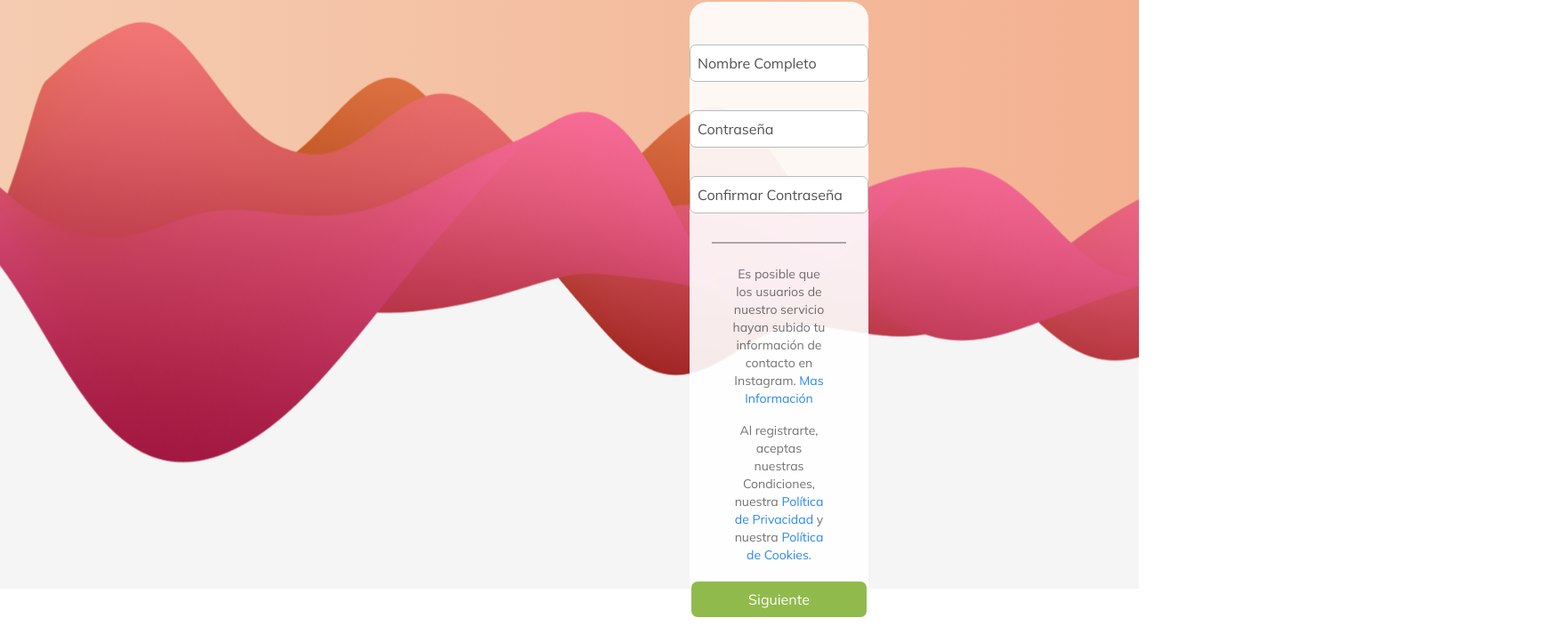
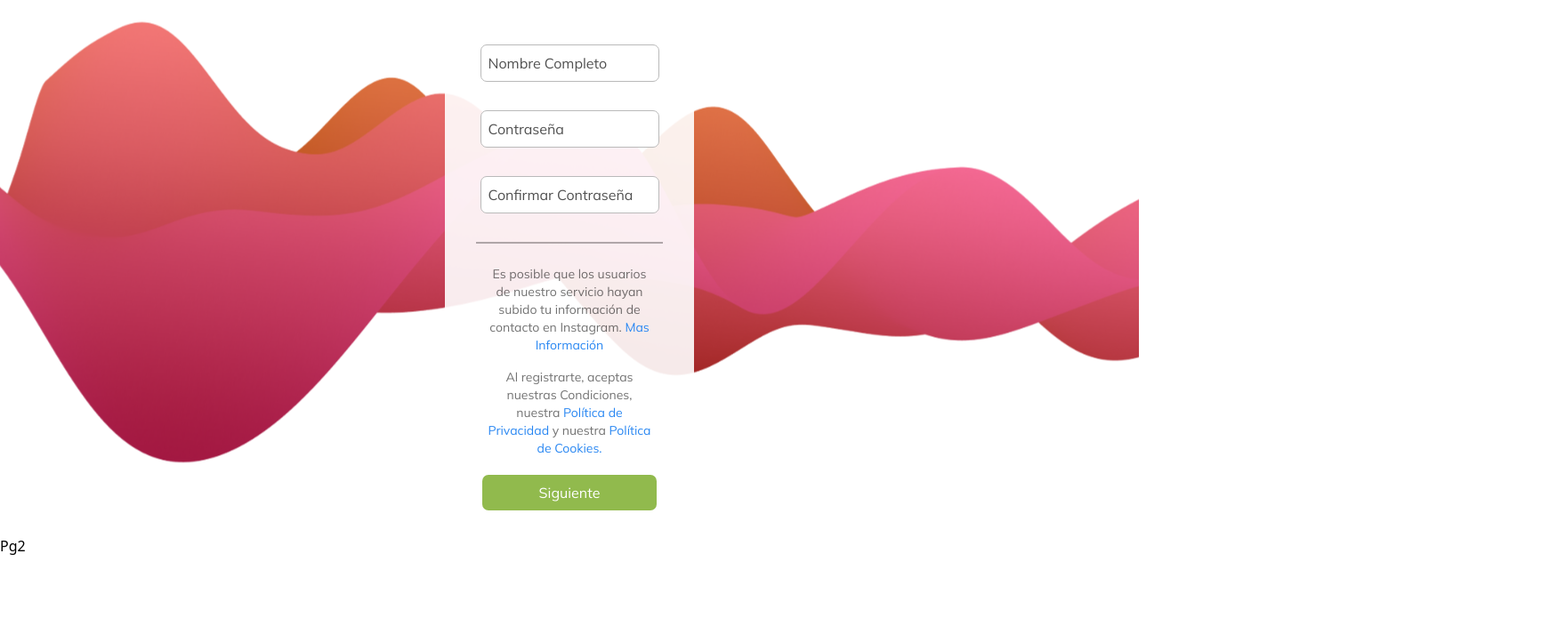
Before and after one commit to GifBlane/giftblane_frontend, a Next.js app: page /test in a window 1280 px wide. Shown: the part 138-860 px from the top of the page at 89% size, 1751 px wide, since content can reach past the window. After the commit the page ends 800 px from the top, so only its background shows below. Built offline with nearby package versions, Linux system fonts and the light colour scheme.

Commit message:
Different pages

```diff
--- a/components/CreateUser.tsx
+++ b/components/CreateUser.tsx
@@ -1,77 +1,13 @@
-import React from "react";
-import { Waves } from "./svg/Waves";
+import React, { useState } from "react";
+import { Pg1 } from "./Pg1";
+import { Pg2 } from "./Pg2";
+
 
 export const CreateUser = () => {
   return (
-    <div className="w-screen h-screen">
-      <Waves className="w-full h-full z-[1] absolute" />
-      <div className="z-[2] absolute">
-        <div className="text-center">
-          <h1 className="font-bold font-mulish text-2xl mt-8 mb-5">
-            Nombre Pagina - Datos Personales
-          </h1>
-          <p className="mb-7 font-mulish text-lg">
-            Crea tu usuario Nemo para disfrutar los beneficios de una Gift Card.
-          </p>
-        </div>
-        <form
-          action=""
-          className="bg-[#FFFFFF]/90 flex flex-col items-center mx-[775px] rounded-[20px] pt-12 pb-7"
-        >
-          <input
-            type="text"
-            name=""
-            placeholder="Nombre Completo"
-            className="placeholder:text-[#515151] p-2 outline-none rounded-[7px] border border-[#BABABA] mb-8 font-mulish"
-          />
-          <input
-            type="password"
-            name=""
-            placeholder="Contraseña"
-            className="placeholder:text-[#515151] p-2 outline-none rounded-[7px] border border-[#BABABA] mb-8 font-mulish"
-          />
-          <input
-            type="password"
-            name=""
-            placeholder="Confirmar Contraseña"
-            className="placeholder:text-[#515151] p-2 outline-none rounded-[7px] border border-[#BABABA] mb-8 font-mulish"
-          />
-          {/* <p className="text-[#DF5478] mb-5 font-mulish text-sm mx-[10%] text-center">
-          Los datos que has introducido no son correctos.
-        </p> */}
-          <span className="mb-6 h-[2px] w-full bg-[#0000004D] lg:w-[75%]"></span>
-          <div className="px-12 text-center font-mulish text-sm">
-            <p className="mb-4 text-[#0000008D]">
-              Es posible que los usuarios de nuestro servicio hayan subido tu
-              información de contacto en Instagram.{" "}
-              <a href="#" className="text-[#2987f2]">
-                Mas Información
-              </a>
-            </p>
-            <p className="text-[#0000008D]">
-              Al registrarte, aceptas nuestras Condiciones, nuestra
-              <a href="#" className="text-[#2987f2]">
-                {" "}
-                Política de Privacidad
-              </a>{" "}
-              y nuestra{" "}
-              <a href="#" className="text-[#2987f2]">
-                {" "}
-                Política de Cookies.
-              </a>
-            </p>
-          </div>
-          <input
-            type="submit"
-            value="Siguiente"
-            className="font-mulish mt-5 cursor-pointer bg-[#91BA4D] px-16 py-2 text-[#FFFFFF] rounded-[7px] m-0"
-          />
-        </form>
-      </div>
-      <span className="w-full h-[52%] z-[0] relative bg-gradient-to-r from-[#F5CCB1] to-[#F3B191] block"></span>
-      <span className="w-full h-[48%] z-[0] relative bg-[#F5F5F5] block"></span>
-    </div>
+    <>
+      <Pg1 />
+      <Pg2 />
+    </>
   );
 };
-
-/* bg-gradient-to-r from-[#DD527C] to-[#EE634C] */
--- /dev/null
+++ b/components/Pg1.tsx
@@ -0,0 +1,94 @@
+import React, { useState } from "react";
+import { Waves } from "./svg/Waves";
+
+export const Pg1 = () => {
+  const [name, setName] = useState("");
+  const [password, setPassword] = useState("");
+  const [confirmPassword, setCOnfirmPassword] = useState("");
+
+  const handleSubmit = (e) => {
+	e.preventDefault();
+	console.log(e);
+
+
+  }
+
+  return (
+    <>
+      <div className="w-full h-full">
+        <Waves className="w-full h-full z-[1] absolute" />
+        <div className="z-[2] relative flex flex-col items-center">
+          <div className="text-center">
+            <h1 className="font-bold font-mulish text-2xl mt-8 mb-5">
+              Nombre Pagina - Datos Personales
+            </h1>
+            <p className="mb-7 font-mulish text-lg">
+              Crea tu usuario Nemo para disfrutar los beneficios de una Gift
+              Card.
+            </p>
+          </div>
+          <form onSubmit={handleSubmit} className="bg-[#FFFFFF]/90 flex flex-col items-center mx-[500px] rounded-[20px] pt-12 pb-7">
+            <input
+              type="text"
+			  name="name"
+			  value={name}
+			  onChange={(e) => e.target.value}
+              placeholder="Nombre Completo"
+              className="placeholder:text-[#515151] p-2 outline-none rounded-[7px] border border-[#BABABA] mb-8 font-mulish"
+            />
+            <input
+              type="password"
+			  name="password"
+			  value={password}
+			  onChange={(e) => e.target.value}
+              placeholder="Contraseña"
+              className="placeholder:text-[#515151] p-2 outline-none rounded-[7px] border border-[#BABABA] mb-8 font-mulish"
+            />
+            <input
+              type="password"
+			  value={confirmPassword}
+			  name="confirmPassword"
+              placeholder="Confirmar Contraseña"
+              className="placeholder:text-[#515151] p-2 outline-none rounded-[7px] border border-[#BABABA] mb-8 font-mulish"
+            />
+            {/* <p className="text-[#DF5478] mb-5 font-mulish text-sm mx-[10%] text-center">
+            {error.forEach((e) => )}
+          </p> */}
+            <span className="mb-6 h-[2px] w-full bg-[#0000004D] lg:w-[75%]"></span>
+            <div className="px-12 text-center font-mulish text-sm">
+              <p className="mb-4 text-[#0000008D]">
+                Es posible que los usuarios de nuestro servicio hayan subido tu
+                información de contacto en Instagram.{" "}
+                <a href="#" className="text-[#2987f2]">
+                  Mas Información
+                </a>
+              </p>
+              <p className="text-[#0000008D]">
+                Al registrarte, aceptas nuestras Condiciones, nuestra
+                <a href="#" className="text-[#2987f2]">
+                  {" "}
+                  Política de Privacidad
+                </a>{" "}
+                y nuestra{" "}
+                <a href="#" className="text-[#2987f2]">
+                  {" "}
+                  Política de Cookies.
+                </a>
+              </p>
+            </div>
+            <button
+              type="submit"
+              className="font-mulish mt-5 cursor-pointer bg-[#91BA4D] px-16 py-2 text-[#FFFFFF] rounded-[7px] m-0"
+            >
+              Siguiente
+            </button>
+          </form>
+        </div>
+        {/* <span className="w-full h-[52%] z-[0] relative bg-gradient-to-r from-[#F5CCB1] to-[#F3B191] block"></span>
+      <span className="w-full h-[48%] z-[0] relative bg-[#F5F5F5] block"></span> */}
+      </div>
+    </>
+  );
+};
+
+/* bg-gradient-to-r from-[#DD527C] to-[#EE634C] */
--- /dev/null
+++ b/components/Pg2.tsx
@@ -0,0 +1,7 @@
+import React from 'react'
+
+export const Pg2 = () => {
+  return (
+	<div>Pg2</div>
+  )
+}
```
